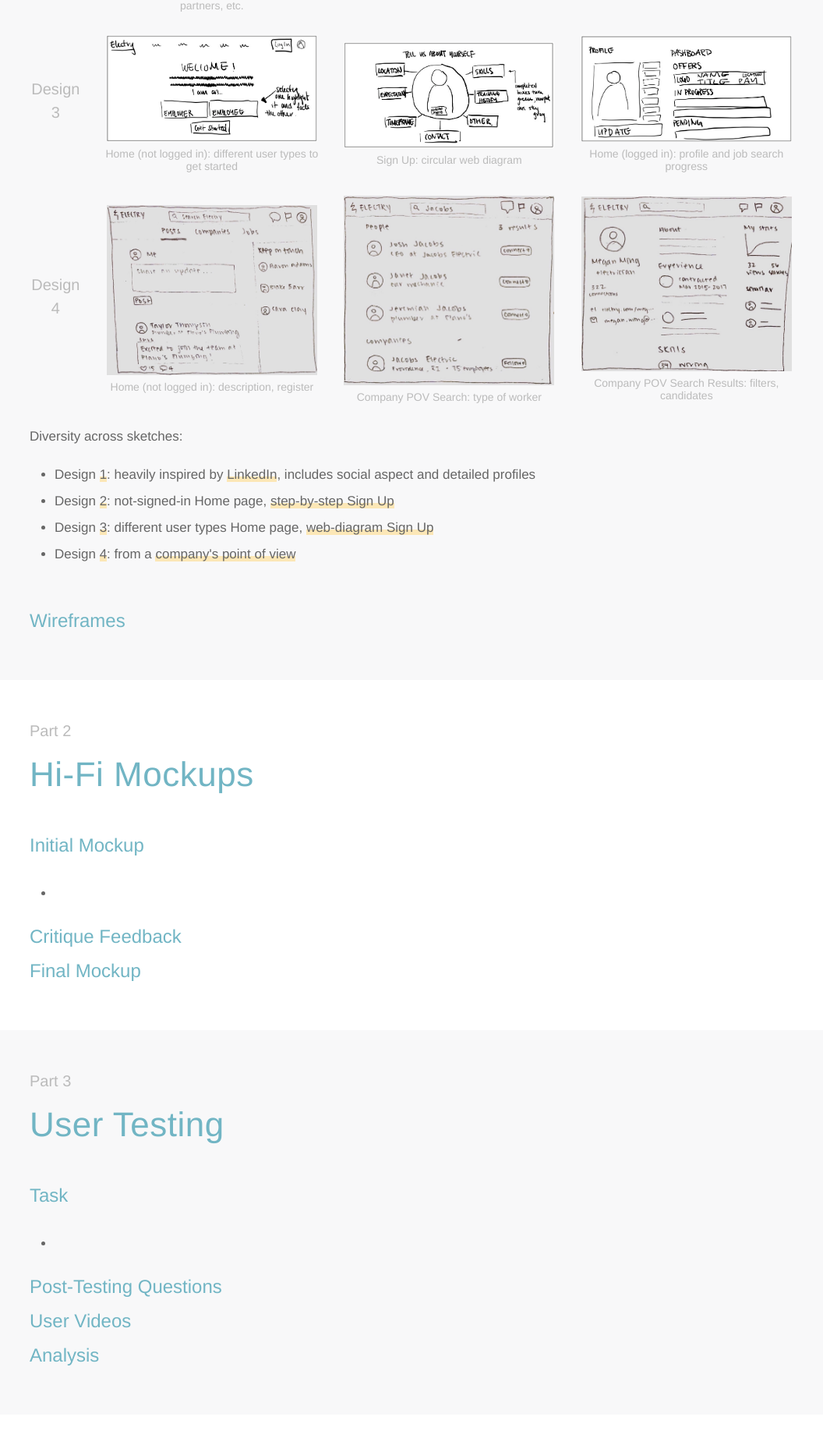
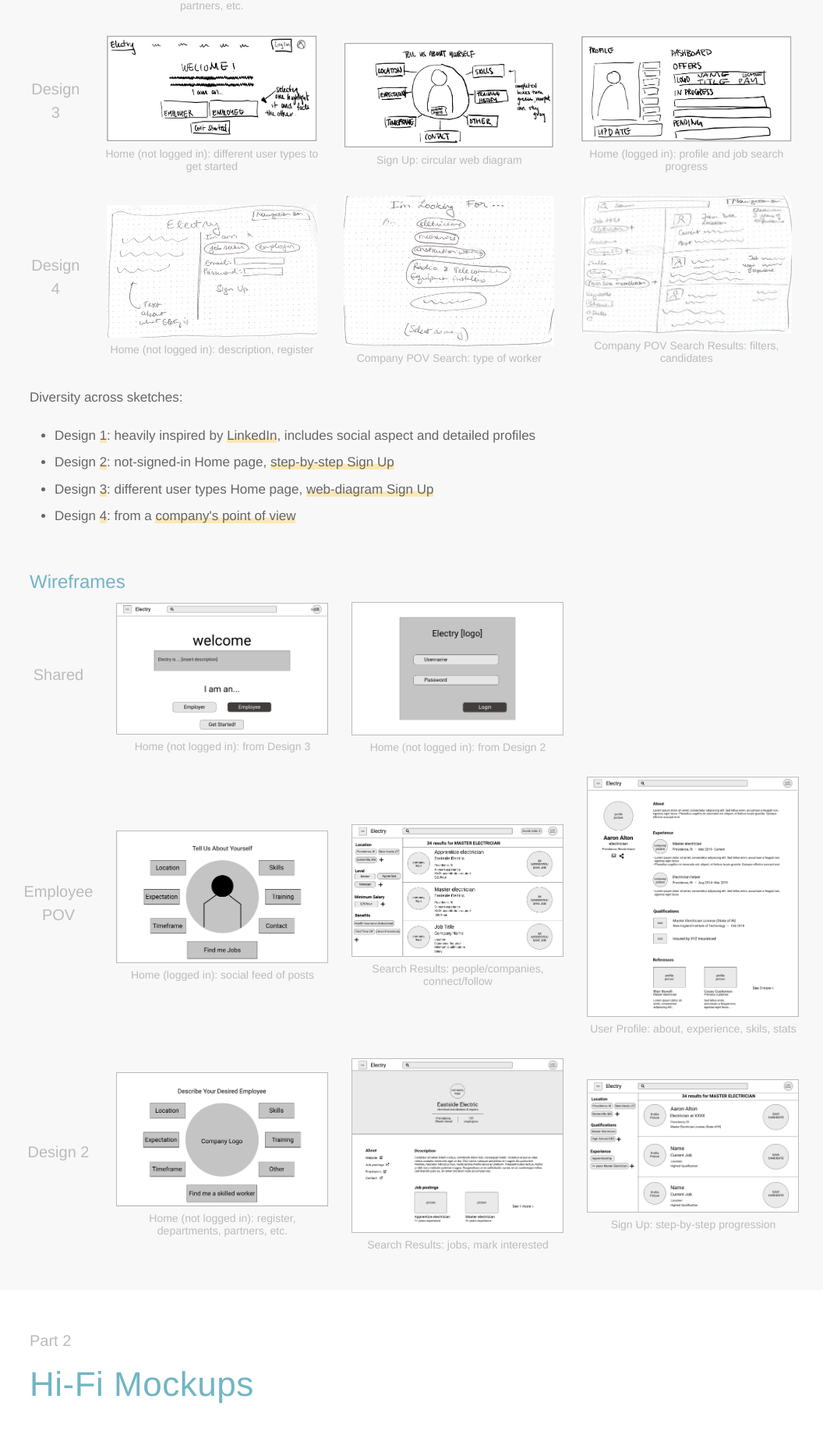
Before and after one commit to zamandalee/cs1300-iterative-writeup, a PHP site: page / in a window 1280 px wide. Shown: the part 1860-3704 px from the top of the page at 78% size, without its empty margins (112-1168 px from the left). Run offline with PHP 8.4, Linux system fonts and the light colour scheme.

Commit message:
Finish Low-Fi wireframes section

```diff
--- a/assets/index.css
+++ b/assets/index.css
@@ -399,9 +399,12 @@ section.title {
 }
 
 /* PART 1: low-fi */
-.sketch-img {
+.sketch-img, .wf-img {
   width: 270px;
 }
 .diversity-div {
   margin: 30px 0;
 }
+.wf-img {
+  border: 1px solid var(--mid-gray);
+}
--- a/home.html
+++ b/home.html
@@ -89,15 +89,15 @@
 
       <h4 class="gr4 gc1 text-center">Design 4</h4>
       <div class="gr4 gc2 flex-col">
-        <img class="sketch-img" src="./assets/imgs/sketch1-1.JPG" alt="fourth sketch set">
+        <img class="sketch-img" src="./assets/imgs/sketch4-1.JPG" alt="fourth sketch set">
         <span class="grid-caption">Home (not logged in): description, register</span>
       </div>
       <div class="gr4 gc3 flex-col">
-        <img class="sketch-img" src="./assets/imgs/sketch1-2.JPG" alt="fourth sketch set">
+        <img class="sketch-img" src="./assets/imgs/sketch4-2.JPG" alt="fourth sketch set">
         <span class="grid-caption">Company POV Search: type of worker</span>
       </div>
       <div class="gr4 gc4 flex-col">
-        <img class="sketch-img" src="./assets/imgs/sketch1-3.JPG" alt="fourth sketch set">
+        <img class="sketch-img" src="./assets/imgs/sketch4-3.JPG" alt="fourth sketch set">
         <span class="grid-caption">Company POV Search Results: filters, candidates</span>
       </div>
     </div>
@@ -113,6 +113,49 @@
     </div>
 
     <h3>Wireframes</h3>
+    <div class="grid shared-grid">
+    </div>
+
+    <div class="grid">
+      <h4 class="gr1 gc1 text-center">Shared</h4>
+      <div class="gr1 gc2 flex-col">
+        <img class="wf-img" src="./assets/imgs/wireframe1.png">
+        <span class="grid-caption">Home (not logged in): from Design 3</span>
+      </div>
+      <div class="gr1 gc3 flex-col">
+        <img class="wf-img" src="./assets/imgs/wireframe2.png">
+        <span class="grid-caption">Home (not logged in): from Design 2</span>
+      </div>
+
+      <h4 class="gr2 gc1 text-center">Employee POV</h4>
+      <div class="gr2 gc2 flex-col">
+        <img class="wf-img" src="./assets/imgs/wireframe3.png">
+        <span class="grid-caption">Home (logged in): social feed of posts</span>
+      </div>
+      <div class="gr2 gc3 flex-col">
+        <img class="wf-img" src="./assets/imgs/wireframe4.png">
+        <span class="grid-caption">Search Results: people/companies, connect/follow</span>
+      </div>
+      <div class="gr2 gc4 flex-col">
+        <img class="wf-img" src="./assets/imgs/wireframe5.png">
+        <span class="grid-caption">User Profile: about, experience, skils, stats</span>
+      </div>
+
+      <h4 class="gr3 gc1 text-center">Design 2</h4>
+      <div class="gr3 gc2 flex-col">
+        <img class="wf-img" src="./assets/imgs/wireframe6.png">
+        <span class="grid-caption">Home (not logged in): register, departments, partners, etc.</span>
+      </div>
+      <div class="gr3 gc4 flex-col">
+        <img class="wf-img" src="./assets/imgs/wireframe7.png">
+        <span class="grid-caption">Sign Up: step-by-step progression</span>
+      </div>
+      <div class="gr3 gc3 flex-col">
+        <img class="wf-img" src="./assets/imgs/wireframe8.png">
+        <span class="grid-caption">Search Results: jobs, mark interested</span>
+      </div>
+    </div>
+
   </section>
 
 
```
Also changed, not shown: assets/imgs/sketch4-1.jpg (added), assets/imgs/sketch4-2.jpg (added), assets/imgs/sketch4-3.jpg (added), assets/imgs/wireframe1.png (added), assets/imgs/wireframe2.png (added), assets/imgs/wireframe3.png (added), assets/imgs/wireframe4.png (added), assets/imgs/wireframe5.png (added), assets/imgs/wireframe6.png (added), assets/imgs/wireframe7.png (added), assets/imgs/wireframe8.png (added).
